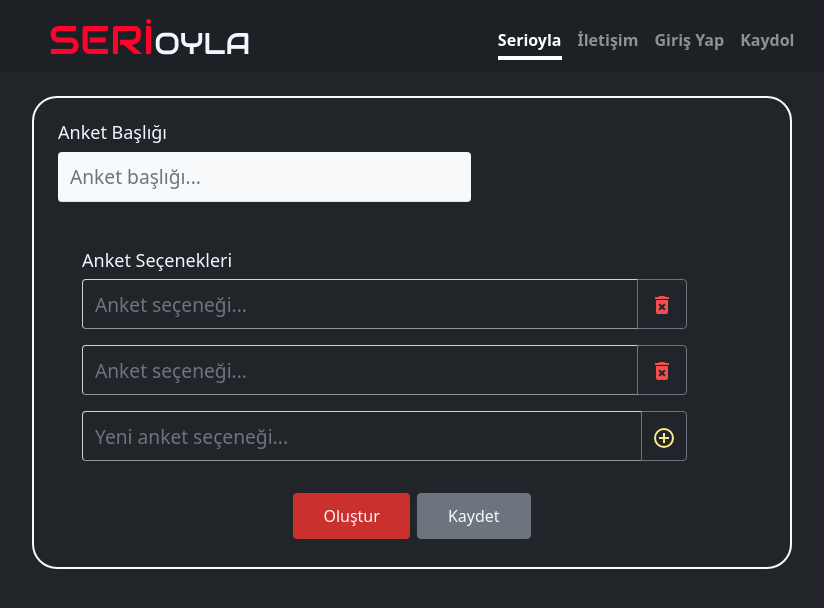
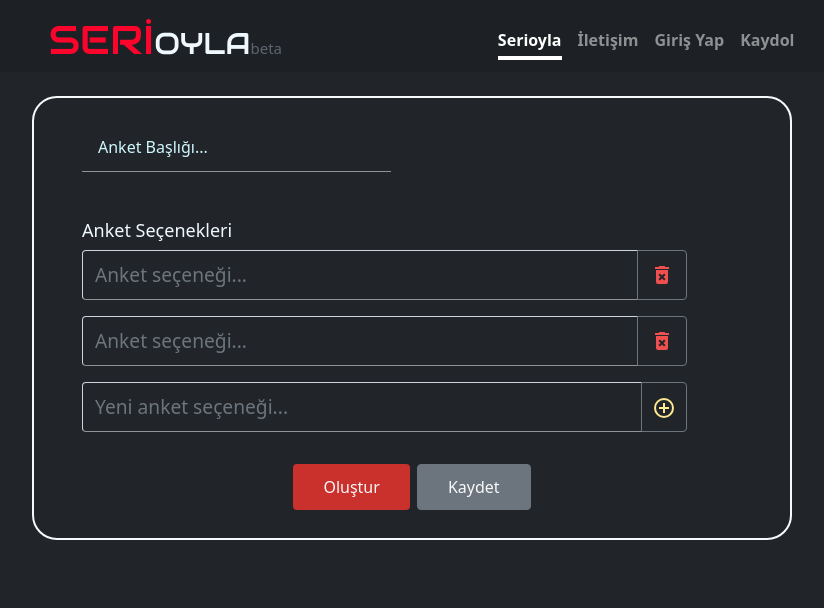
Before and after one commit to y-oztrk/serioyla.com, a PHP site: page / in a window 1280 px wide. Shown: the top 608 px of the page, without its empty margins (228-1052 px from the left). Run offline with PHP 8.4, Linux system fonts and the light colour scheme.

Commit message:
logo(beta eklentisi) / anket bşalığı input değişikliği icon color vs. vs.

```diff
--- a/css/custom.css
+++ b/css/custom.css
@@ -95,3 +95,143 @@ input {
 input[name="option"] {
   font-size: medium !important;
 }
+
+
+
+
+.field__input{
+  --uiFieldPlaceholderColor: var(--fieldPlaceholderColor, #767676);
+
+  background-color: transparent;
+  border-radius: 0;
+  border: none;
+
+  -webkit-appearance: none;
+  -moz-appearance: none;
+
+  font-family: inherit;
+  font-size: inherit;
+}
+
+.field__input:focus::-webkit-input-placeholder{
+  color: var(--uiFieldPlaceholderColor);
+}
+
+.field__input:focus::-moz-placeholder{
+  color: var(--uiFieldPlaceholderColor);
+}
+
+/*
+=====
+CORE STYLES
+=====
+*/
+
+.field{
+  --uiFieldBorderWidth: var(--fieldBorderWidth, 2px);
+  --uiFieldPaddingRight: var(--fieldPaddingRight, 1rem);
+  --uiFieldPaddingLeft: var(--fieldPaddingLeft, 1rem);
+  --uiFieldBorderColorActive: var(--fieldBorderColorActive, rgba(22, 22, 22, 1));
+
+  display: var(--fieldDisplay, inline-flex);
+  position: relative;
+  font-size: var(--fieldFontSize, 1rem);
+}
+
+.field__input{
+  box-sizing: border-box;
+  width: var(--fieldWidth, 100%);
+  height: var(--fieldHeight, 3rem);
+  padding: var(--fieldPaddingTop, 1.25rem) var(--uiFieldPaddingRight) var(--fieldPaddingBottom, .5rem) var(--uiFieldPaddingLeft);
+  border-bottom: var(--uiFieldBorderWidth) solid var(--fieldBorderColor, rgba(0, 0, 0, .25));
+}
+
+.field__input:focus{
+  outline: none;
+}
+
+.field__input::-webkit-input-placeholder{
+  opacity: 0;
+  transition: opacity .2s ease-out;
+}
+
+.field__input::-moz-placeholder{
+  opacity: 0;
+  transition: opacity .2s ease-out;
+}
+
+.field__input:focus::-webkit-input-placeholder{
+  opacity: 1;
+  transition-delay: .2s;
+}
+
+.field__input:focus::-moz-placeholder{
+  opacity: 1;
+  transition-delay: .2s;
+}
+
+.field__label-wrap{
+  box-sizing: border-box;
+  pointer-events: none;
+  cursor: text;
+
+  position: absolute;
+  top: 0;
+  right: 0;
+  bottom: 0;
+  left: 0;
+}
+
+.field__label-wrap::after{
+  content: "";
+  box-sizing: border-box;
+  width: 100%;
+  height: 0;
+  opacity: 0;
+  border-radius: 8px;
+  position: absolute;
+  bottom: 0;
+  left: 0;
+}
+
+.field__input:focus ~ .field__label-wrap::after{
+  opacity: 1;
+}
+
+.field__label{
+  position: absolute;
+  left: var(--uiFieldPaddingLeft);
+  top: calc(50% - .5em);
+
+  line-height: 1;
+  font-size: var(--fieldHintFontSize, inherit);
+
+  transition: top .2s cubic-bezier(0.9, -0.15, 0.1, 1.15), opacity .2s ease-out, font-size .2s ease-out;
+  will-change: bottom, opacity, font-size;
+}
+
+.field__input:focus ~ .field__label-wrap .field__label,
+.field__input:not(:placeholder-shown) ~ .field__label-wrap .field__label{
+  --fieldHintFontSize: var(--fieldHintFontSizeFocused, .75rem);
+
+  top: var(--fieldHintTopHover, .25rem);
+}
+
+/*
+effect 3
+*/
+
+.field_v3 .field__label-wrap::after{
+  border: var(--uiFieldBorderWidth) solid var(--uiFieldBorderColorActive);
+  will-change: opacity, height;
+  transition: height .2s ease-out, opacity .2s ease-out;
+}
+
+.field_v3 .field__input:focus ~ .field__label-wrap::after{
+  height: 100%;
+}
+
+.field{
+  --fieldBorderColor: #D1C4E9;
+  --fieldBorderColorActive: #F0F8FF;
+}
--- a/index.html
+++ b/index.html
@@ -25,7 +25,7 @@
                         <h3 class="float-md-start mb-0 mt-2 .col-md-6" style="padding-left: calc(17% - 3%);"
                             id="title-h3"><span
                                 style="font-size: 40px; color: #FC042C; font-family: Audiowide, cursive;">SERİ</span><span
-                                style="font-size: 30px; font-family: Audiowide, cursive; color: aliceblue;">OYLA</span>
+                                style="font-size: 30px; font-family: Audiowide, cursive; color: aliceblue;">OYLA</span><span style="font-size: 15px; color: #606470;">beta</span>
                         </h3>
                     </a>
                 </div>
@@ -45,11 +45,14 @@
                 id="main-content-span">
                 <div class="row">
                     <form id="form">
-                        <h5 style="color: aliceblue; font-size: 18px;">Anket Başlığı</h5>
-                        <div class="col-7" id="title-col">
-                            <input
-                                class="form-control bg-light text-dark border border-top-0 border-start-0 border-end-0"
-                                type="text" placeholder="Anket başlığı..." id="poll-title">
+                        <!-- <h5 style="color: aliceblue; font-size: 18px;">Anket Başlığı</h5> -->
+                        <div class="col-7 ps-4" id="title-col">
+                            <label class="field field_v3 ">
+                                <input class="field__input" placeholder="örn:şehirler" id="poll-title" type="text">
+                                <span class="field__label-wrap">
+                                  <span class="field__label" style="color: #CFF8FF;">Anket Başlığı...</span>
+                                </span>
+                              </label>
                         </div>
                         <div class="container">
                             <div class="mb-3 pt-5 col-11" id="options-col">
@@ -113,6 +116,7 @@
         </div>
         </span>
     </div>
+
 </body>
 <script src="https://cdn.jsdelivr.net/npm/bootstrap@5.0.0-beta1/dist/js/bootstrap.bundle.min.js"
     integrity="sha384-ygbV9kiqUc6oa4msXn9868pTtWMgiQaeYH7/t7LECLbyPA2x65Kgf80OJFdroafW"
--- a/js/script.js
+++ b/js/script.js
@@ -4,7 +4,7 @@ function addOption() {
         counter = 1
     }
     if (counter > 5) {
-        alert("maksimum")
+        alert("Daha Fazla Anket Seçeneği Oluşturmak İçin Kaydolmanız Gereklidir :)")
         return false
     }
     var newOptionDiv = $(document.createElement('div'))
@@ -18,7 +18,7 @@ function addOption() {
 
 function delOption(id) {
     if (counter == 3) {
-        alert("minimum 2 seçenek olmalı");
+        alert("Anket Oluşturmak için Minimum 2 Anket Seçeneği Gereklidir");
         return false;
     }
     counter--;
```
